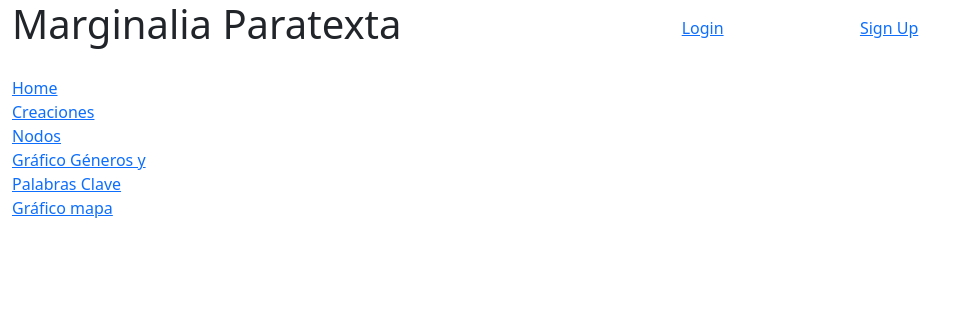
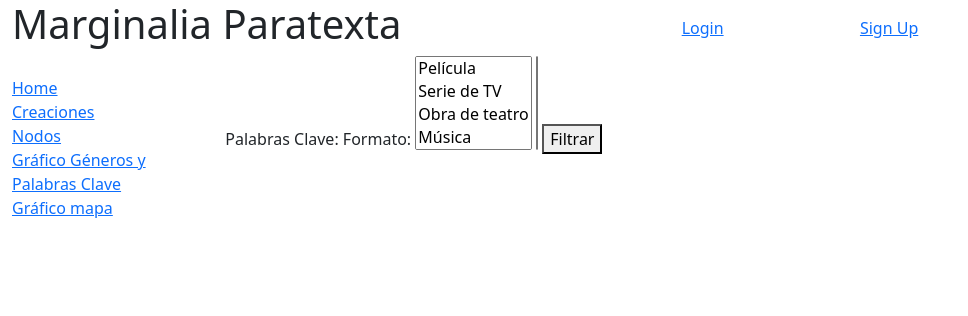
Before and after one commit to MarginaliaParatexta/marginalia, a Django app: template marginalia_paratexta/catalog/templates/catalog/map.html in a window 1280 px wide. Shown: the top 316 px of the page, without its empty margins (0-968 px from the left). Run offline with Django 3.2, Linux system fonts and the light colour scheme; the template is opened without the code that fills it, so the values that code supplies are empty; parts of the project's set-up code (start-up, migrations or seed data) failed here and were passed over; some libraries are stand-ins or nearby versions.

Commit message:
Update map.html

```diff
--- a/marginalia_paratexta/catalog/templates/catalog/map.html
+++ b/marginalia_paratexta/catalog/templates/catalog/map.html
@@ -4,6 +4,28 @@
     <!-- Div para el mapa -->
     <div id="world_map"></div>
 
+    <form method="GET" action="{% url 'map' %}">
+        <label for="keywords">Palabras Clave:</label>
+        <label for="formato_ficha">Formato:</label>
+        <select name="formato_ficha" id="formato_ficha" multiple>
+            <option value="movie">Película</option>
+            <option value="tvserie">Serie de TV</option>
+            <option value="theatre">Obra de teatro</option>
+            <option value="musica">Música</option>
+            <option value="boardgame">Juego de mesa</option>
+            <option value="videogame">Videojuego</option>
+            <option value="comic">Cómic</option>
+            <option value="novel">Novela</option>
+        </select>
+        <select name="keywords" id="keywords" multiple>
+            <!-- Opciones de keywords obtenidas de tu base de datos o fijas -->
+            {% for keyword in palabras_clave %}
+                <option value="{{ keyword }}">{{ keyword }}</option>
+            {% endfor %}
+        </select>
+
+        <button type="submit">Filtrar</button>
+    </form>
     <script>
         // Cargar el mapa desde el JSON generado en la vista
         var graphJSON = JSON.parse('{{ graph_json | escapejs }}');
```
